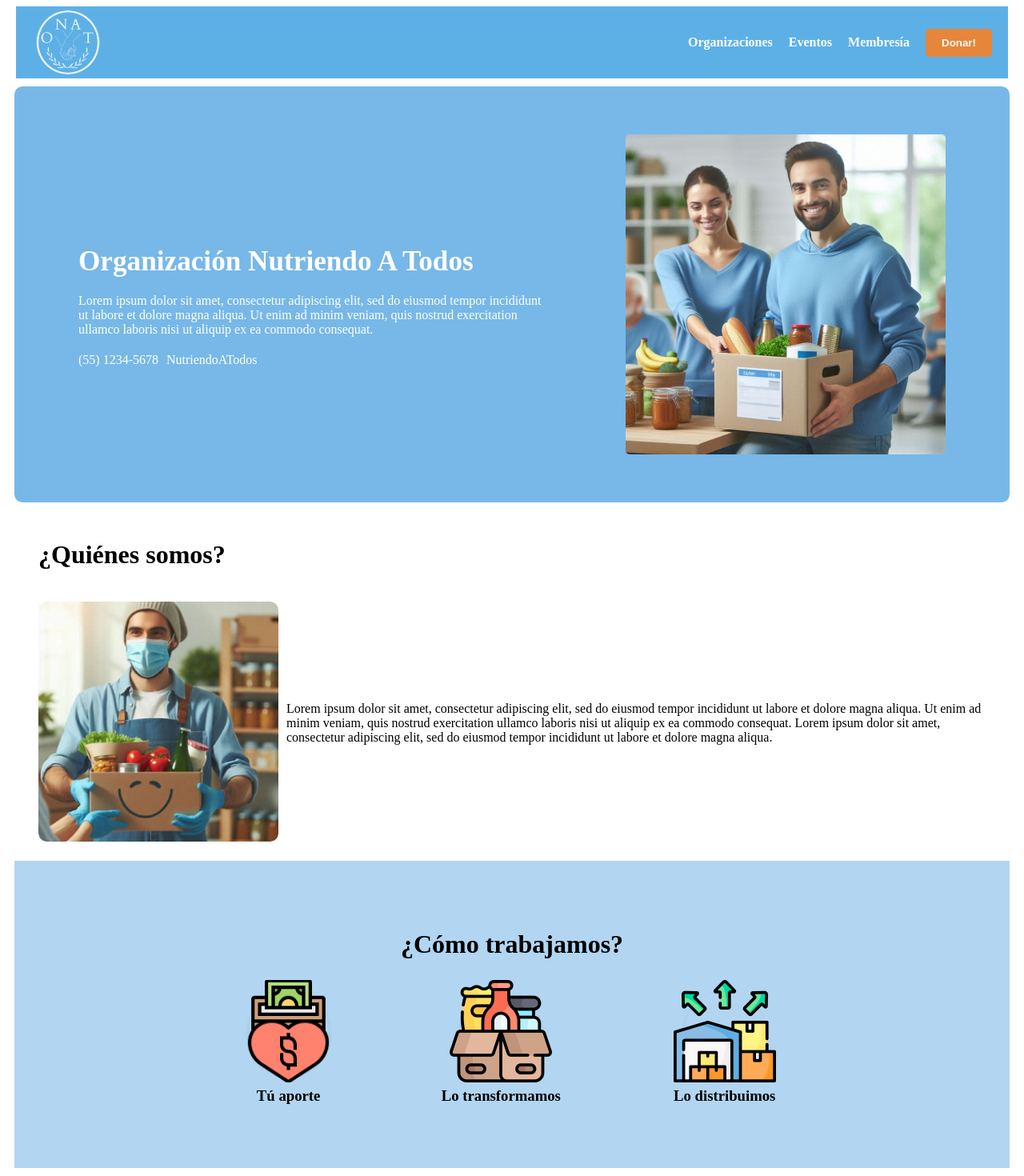
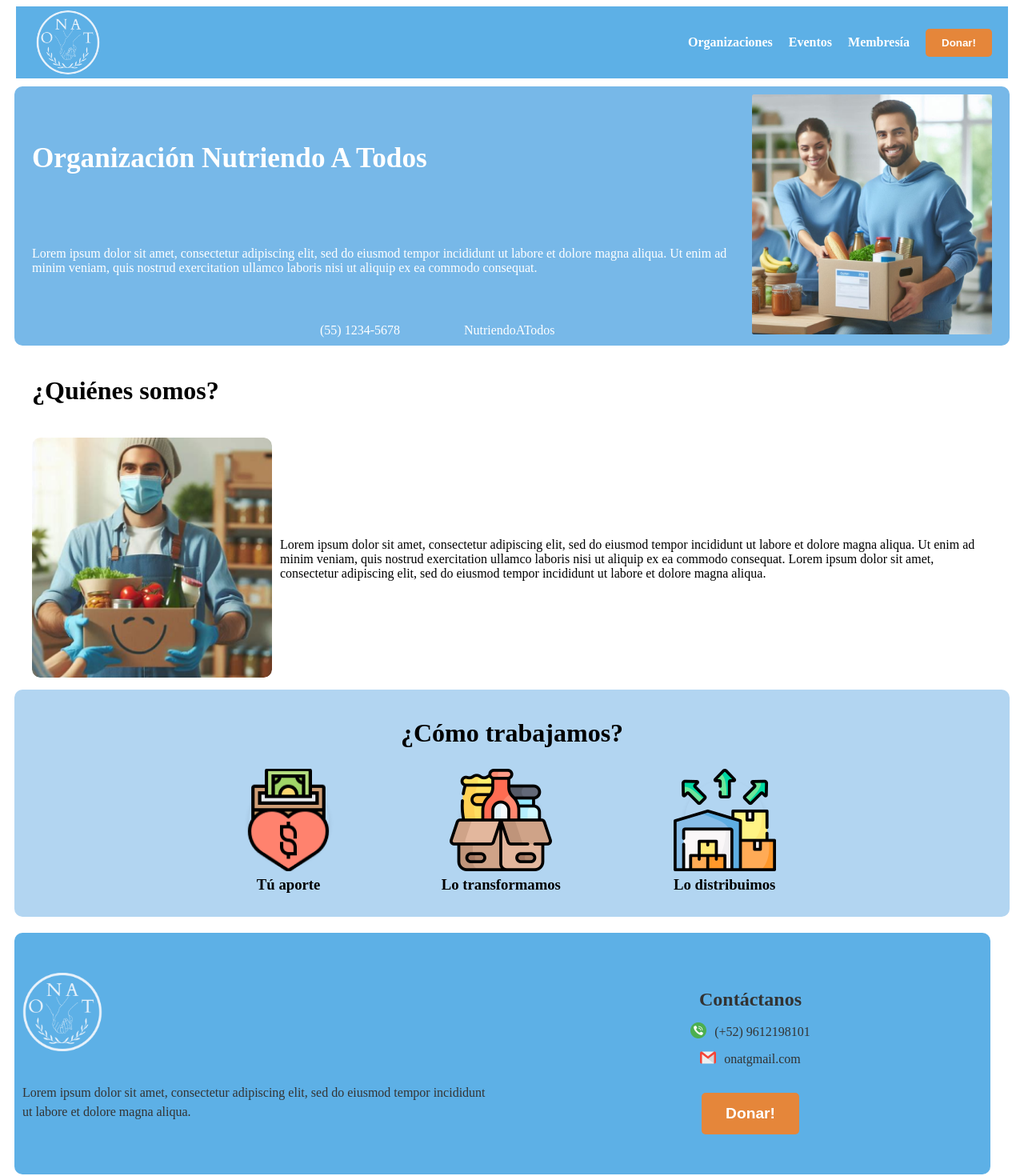
Before and after one commit to Fernandovm13/ONAT_front, an Angular app: page / in a window 1280 px wide. Shown: the top 1470 px of the page at 80% size. Built offline with nearby package versions, Linux system fonts and the light colour scheme.

Commit message:
Modificacion de estilos

```diff
--- a/src/app/cards-org/cards-org.component.css
+++ b/src/app/cards-org/cards-org.component.css
@@ -114,16 +114,16 @@ body {
 .join-section {
     display: grid;
     grid-template-columns: 1fr 1fr;
-    gap: 40px;
+    gap: 10px;
     background-color: #B2D5F1;
     border-radius: 10px;
     overflow: hidden;
-    margin-bottom: 60px;
+    margin-bottom: 1px;
 }
 
 .join-image {
-    height: 500px;
-    width: 500px;
+    height: 400px;
+    width: 400px;
 }
 
 .join-image img {
@@ -133,7 +133,7 @@ body {
 }
 
 .join-content {
-    padding: 40px;
+    padding: 10px;
     display: flex;
     flex-direction: column;
     justify-content: center;
@@ -154,7 +154,7 @@ body {
 .btn-join {
     background-color: #E7AF3E;
     color: black;
-    padding: 15px 40px;
+    padding: 10px 10px;
     font-size: 1.2em;
 }
 
--- a/src/app/contact/contact.component.css
+++ b/src/app/contact/contact.component.css
@@ -11,6 +11,71 @@ body {
   padding: 0 20px;
 }
 
+.container.contact-content {
+  background-color: #5DB0E6;
+  color: #333;
+  padding: 50px 10px;
+  margin: 20px 10px;
+  display: grid;
+  grid-template-columns: 1fr 1fr;
+  gap: 40px;
+  border-radius: 10px;
+}
+
+.contact-info {
+  text-align: left;
+}
+
+.contact-info .logo {
+  margin-bottom: 20px;
+  width: 100px;
+  height: auto;
+}
+
+.contact-info p {
+  font-size: 1em;
+  line-height: 1.5;
+  color: #333;
+}
+
+.contact-form {
+  display: flex;
+  flex-direction: column;
+  justify-content: center;
+  align-items: center;
+}
+
+.contact-details {
+  text-align: center;
+  margin-bottom: 20px;
+}
+
+.contact-form h2 {
+  font-size: 1.5em;
+  color: #333;
+  margin-bottom: 15px;
+  text-align: center;
+}
+
+.contact-item {
+  display: flex;
+  align-items: center;
+  gap: 10px;
+  margin-bottom: 10px;
+  justify-content: center;
+}
+
+.icon img {
+  width: 20px;
+  height: 20px;
+}
+
+.contact-button-wrapper {
+  display: flex;
+  justify-content: center;
+  width: 100%;
+}
+
 .btn {
   padding: 10px 20px;
   border: none;
@@ -21,43 +86,12 @@ body {
 }
 
 .btn-donate {
-    background-color: #F4A261;
+  background-color: #E5863A;
   color: white;
+  font-size: 1.2em;
+  padding: 15px 30px;
 }
 
 .btn-donate:hover {
-    background-color: #E76F51;
+  background-color: #e4a62a;
 }
-
-.container.contact-content {
-    background-color: #5DB0E6;
-    color: white;
-    padding: 50px 10px;
-    margin: 20px 10px;
-  }
-
-  .contact-content {
-    display: grid;
-    grid-template-columns: 1fr 1fr;
-    gap: 40px;
-  }
-
-  .contact-info .logo {
-    margin-bottom: 20px;
-  }
-
-  .contact h2 {
-    font-size: 2em;
-    margin-bottom: 20px;
-  }
-
-  .contact-item {
-    display: flex;
-    align-items: center;
-    gap: 10px;
-    margin-bottom: 10px;
-  }
-
-  .icon {
-    font-size: 1.5em;
-  }
--- a/src/app/contact/contact.component.html
+++ b/src/app/contact/contact.component.html
@@ -1,11 +1,11 @@
 <div class="container contact-content">
   <div class="contact-info">
     <img src="logo.png" alt="ONAT Logo" class="logo">
-      <link rel="stylesheet" href="contact.component.css">
     <p>Lorem ipsum dolor sit amet, consectetur adipiscing elit, sed do eiusmod tempor incididunt ut labore et dolore magna aliqua.</p>
   </div>
   <div class="contact-form">
     <h2>Contáctanos</h2>
+    <div class="contact-details">
       <div class="contact-item">
         <span class="icon"><img src="icono4.png" alt=""></span>
         <span>(+52) 9612198101</span>
@@ -14,6 +14,9 @@
         <span class="icon"><img src="icono5.png" alt=""></span>
         <span>onatgmail.com</span>
       </div>
+    </div>
+    <div class="contact-button-wrapper">
       <button class="btn btn-donate" routerLink="/directdonation">Donar!</button>
     </div>
   </div>
+</div>
--- a/src/app/direct-donation/direct-donation.component.css
+++ b/src/app/direct-donation/direct-donation.component.css
@@ -107,7 +107,7 @@ h1 {
     transform: translateY(-50%);
     pointer-events: none;
     font-size: 12px;
-    color: #7d7d7d; /
+    color: #7d7d7d;
 }
 
 /* Products Table Styles */
--- a/src/app/footer/footer.component.css
+++ b/src/app/footer/footer.component.css
@@ -32,6 +32,6 @@ body {
   .footer {
     background-color: #00172F;
     color: white;
-    padding: 40px 0;
+    padding: 10px 0;
     text-align: center;
   }
--- a/src/app/home/home.component.css
+++ b/src/app/home/home.component.css
@@ -34,51 +34,52 @@ body {
 .hero {
   background-color: #77B8E8;
   color: white;
-  padding: 60px;
+  padding: 10px;
   margin: 10px;
   border-radius: 10px;
+  overflow: hidden;
+  display: grid;
 }
 
 .hero-content {
-  display:flex;
-  grid-template-columns:2fr 1fr;
-  gap: 100px;
-  align-items: center;
+  display:grid;
+  justify-content: center;
+  align-items: flex-end;
+  padding: .001px;
+  display: flex
 }
 
 .hero h1 {
   font-size: 2.2em;
-  margin-bottom: 20px;
+  margin-bottom: 90px;
   color: white;
 }
 
 .hero p {
   font-size: 1em;
-  margin-bottom: 20px;
+  margin-bottom: 60px;
 }
 
 .hero-contact {
-  margin-top: 10px;
+  margin-left: 360px;
   display: flex;
-  gap: 10px;
+  gap: 80px;
 }
 
-.hero-image {
-  display: flex;
-  justify-content: flex-end;
-}
+
 
 .hero-image img {
-  width: 400px;
-  height: 400px;
-  border-radius: 5px;
+  width: 300px;
+  height: 300px;
+  border-radius: 2px;
+object-fit: cover;
 }
 
 
   /* About Us Section Styles */
   .about-us {
-    padding: 10px;
-    margin: 10px;
+    padding: 1px;
+    margin: 1px;
   }
 
   .about-us h2 {
@@ -102,8 +103,9 @@ body {
   /* How We Work Section Styles */
   .how-we-work {
     background-color: #B2D5F1;
-    padding: 60px 0;
+    padding: 10px 0;
     margin: 10px;
+    border-radius: 10px;
   }
 
   .how-we-work h2 {
--- a/src/app/login/login.component.css
+++ b/src/app/login/login.component.css
@@ -96,7 +96,7 @@ h1 {
 .btn-login {
     width: 100%;
     background-color: #E7AF3E;
-    color: #fff;
+    color: black;
     font-size: 1.1em;
     padding: 15px;
     margin-top: 20px;
```
Lines whose indentation alone changed are shown as unchanged.
